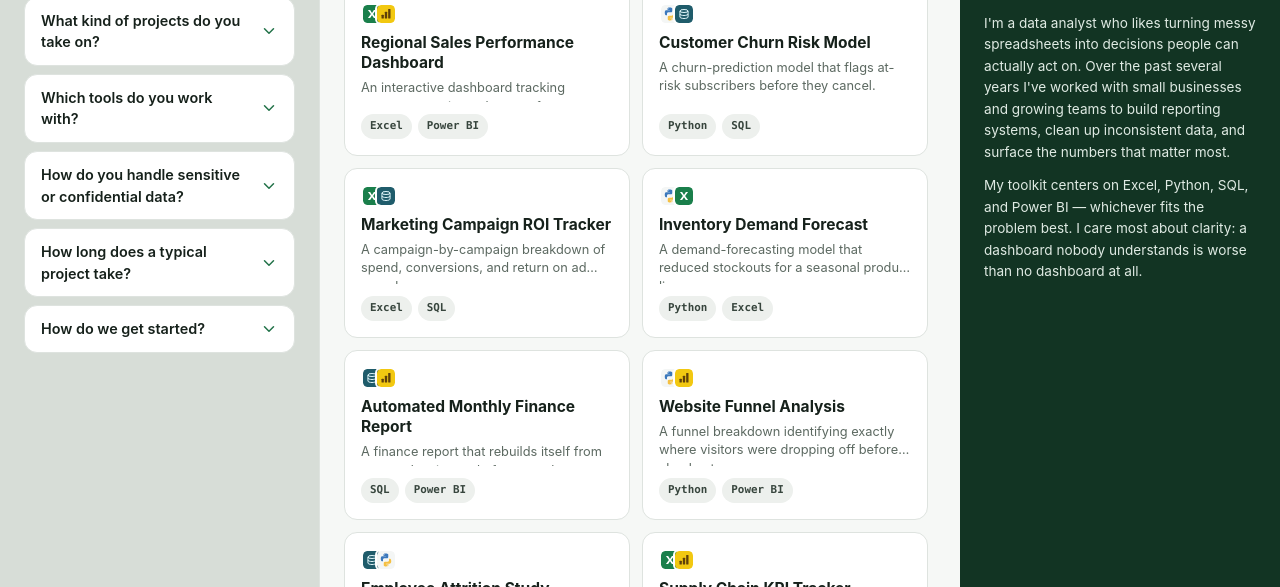
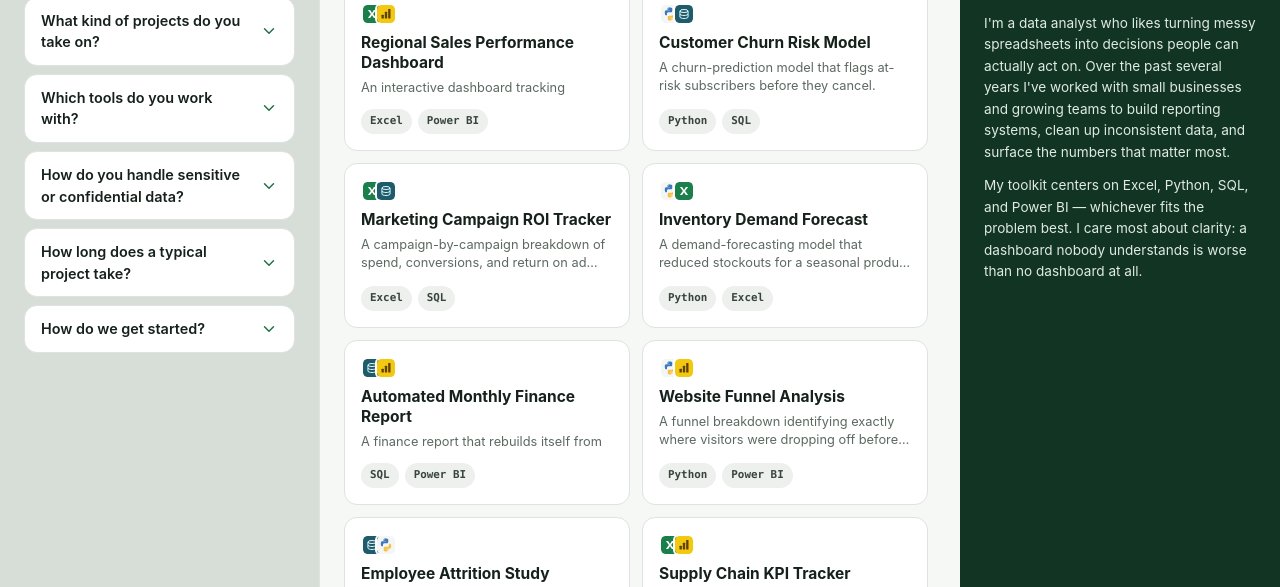
Before and after one commit to immortallest/portfolio, a website: page public/index.html in a window 1280 px wide. Shown: the part 85-672 px from the top of the page. Drawn offline with Linux system fonts and the light colour scheme.

Commit message:
Update styles.css

```diff
--- a/public/styles.css
+++ b/public/styles.css
@@ -107,7 +107,7 @@
   /* Kept compact on purpose: the whole app is locked to one viewport with
      no page scroll (see "NO-SCROLL APP SHELL" below), so every strip has
      to earn its vertical space. */
-  --card-h: 170px;
+  --card-h: 165px;
   --grid-gap: 12px;
   --strip-pad: var(--space-5) var(--space-5) var(--space-4);
 }
```
